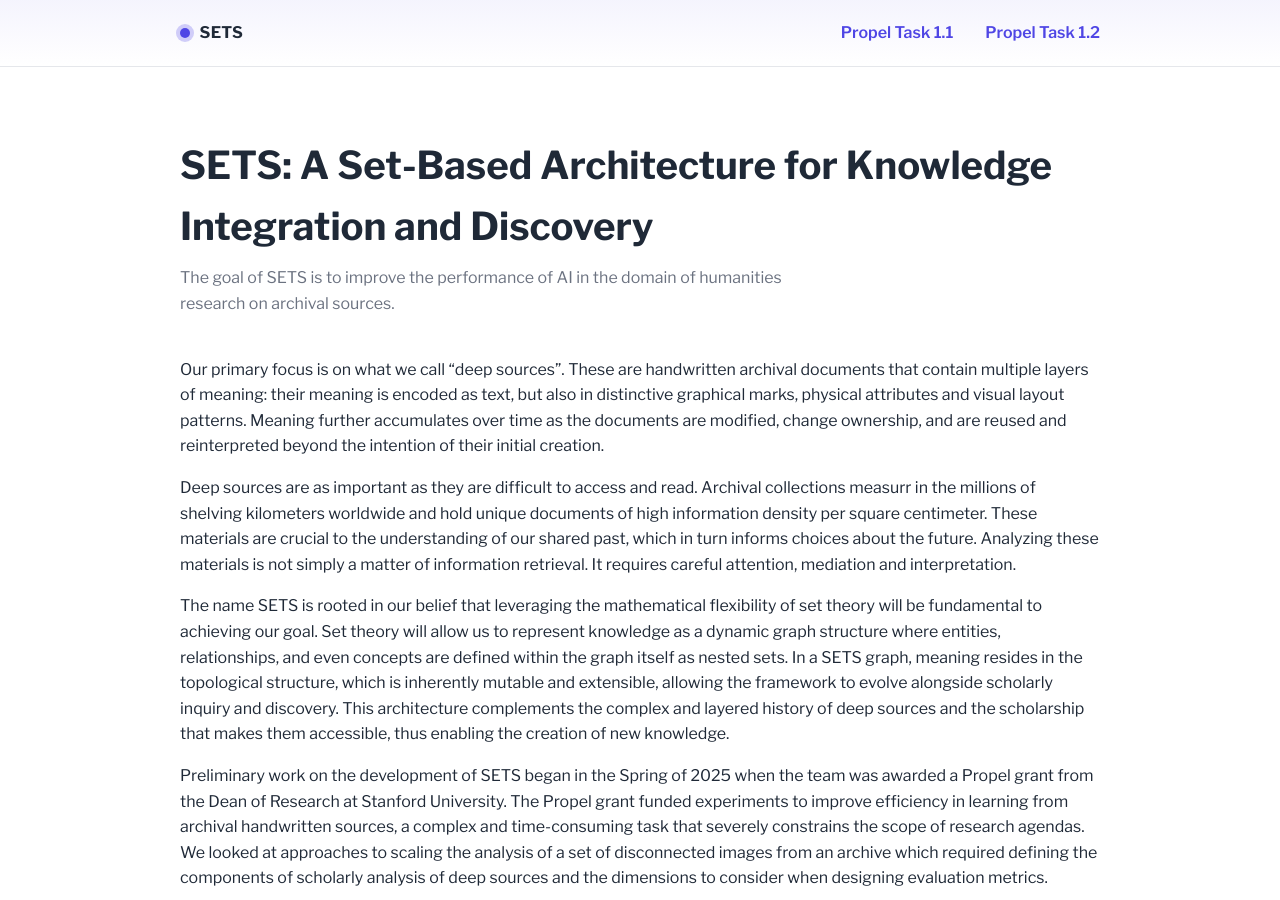
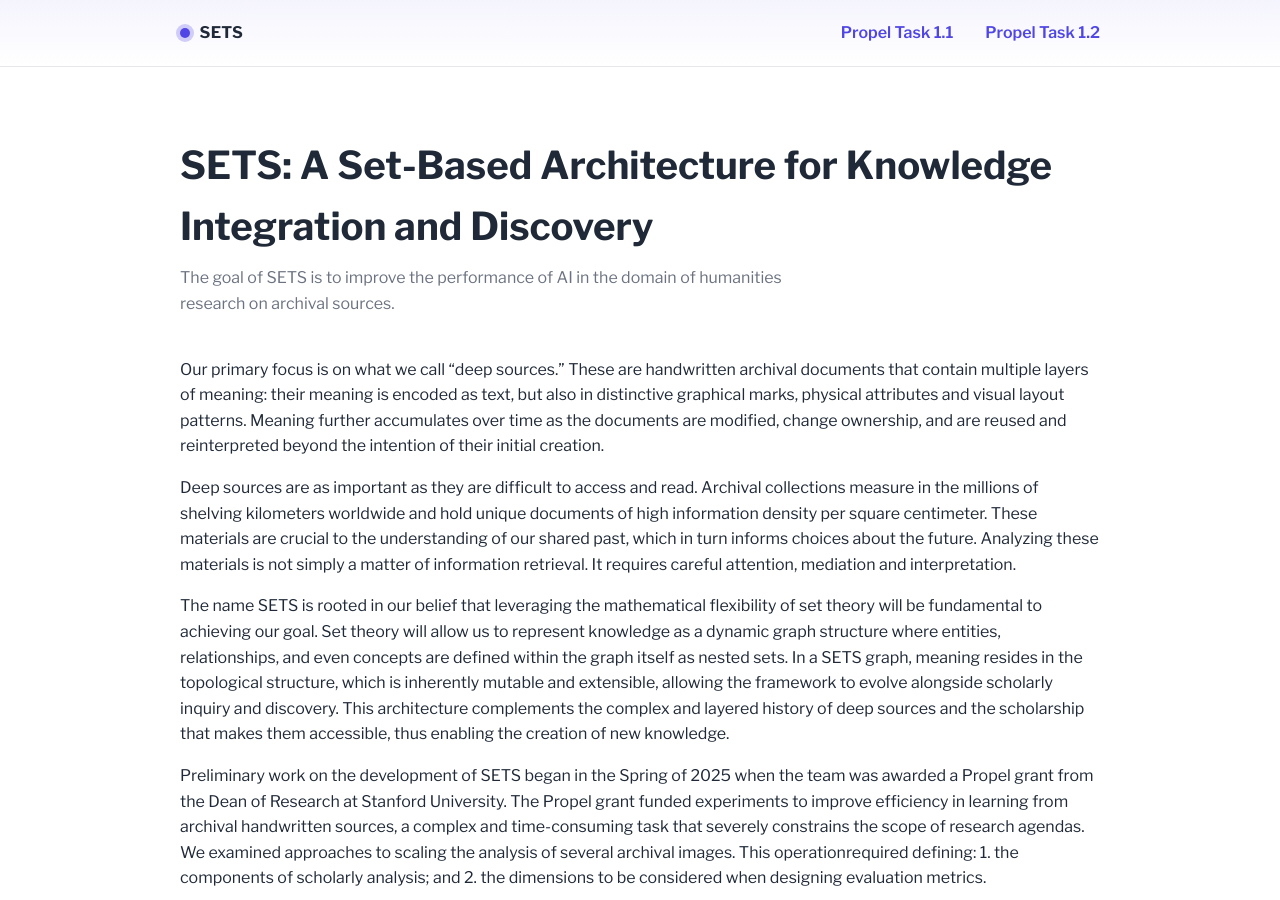
Before and after one commit to sets-architecture/sets-architecture.github.io, a Jekyll site: the page built from index.md, in a window 1280 px wide and 900 px high. Built offline with Jekyll 4.4.1, drawn with Linux system fonts in a browser that asks for light colours.

Commit message:
typos, etc.

```diff
--- a/index.md
+++ b/index.md
@@ -10,9 +10,9 @@ description: SETS project page.
 </section>
 
 <section id="about">
-    <p>Our primary focus is on what we call “deep sources”. These are handwritten archival documents that contain multiple layers of meaning: their meaning is encoded as text, but also in distinctive graphical marks, physical attributes and visual layout patterns. Meaning further accumulates over time as the documents are modified, change ownership, and are reused and reinterpreted beyond the intention of their initial creation.</p>
+    <p>Our primary focus is on what we call “deep sources.” These are handwritten archival documents that contain multiple layers of meaning: their meaning is encoded as text, but also in distinctive graphical marks, physical attributes and visual layout patterns. Meaning further accumulates over time as the documents are modified, change ownership, and are reused and reinterpreted beyond the intention of their initial creation.</p>
     <p>Deep sources are as important as they are difficult to
-    access and read. Archival collections measurr in the millions of shelving kilometers worldwide and
+    access and read. Archival collections measure in the millions of shelving kilometers worldwide and
     hold unique documents of high information density per square centimeter. These materials are crucial to the
     understanding of our shared past, which in turn informs choices about the future. Analyzing these materials is not
     simply a matter of information retrieval. It requires careful attention, mediation and interpretation.</p>
@@ -25,9 +25,7 @@ description: SETS project page.
     <p>Preliminary work on the development of SETS began in the Spring of 2025 when the team was awarded a Propel grant from
     the Dean of Research at Stanford University. The Propel grant funded experiments to improve efficiency in learning
     from archival handwritten sources, a complex and time-consuming task that severely constrains the scope of research
-    agendas. We looked at approaches to scaling the analysis of a set of disconnected images from an archive which
-    required defining the components of scholarly analysis of deep sources and the dimensions to consider when designing
-    evaluation metrics.</p>
+    agendas. We examined approaches to scaling the analysis of several archival images. This operationrequired defining: 1. the components of scholarly analysis;  and 2. the dimensions to be considered when designing evaluation metrics.</p>
       <h2>Phase 1: Evaluating Human-AI Interaction with Deep Sources</h2>
       <p>Our first step was creating a benchmark for human-model interaction in the analysis of deep sources (Lee et al, 2024). This evaluation framework aims to improve upon existing benchmarks for multi-modal models by taking a deep and focused approach rather than a broader but flatter approach (Yue et al, 2024). Our framework attends to the complexity of deep sources as textual, visual, and physical objects, while also taking into account the theoretical and methodological approaches of the scholar.</p>
       <p>Whereas existing benchmarks address general reasoning capabilities, we offer a benchmark for deep sources that evaluates models on an actual workflow, measuring real task completion rather than using proxy metrics. Our benchmark design is grounded in the following assumptions:</p>
```
